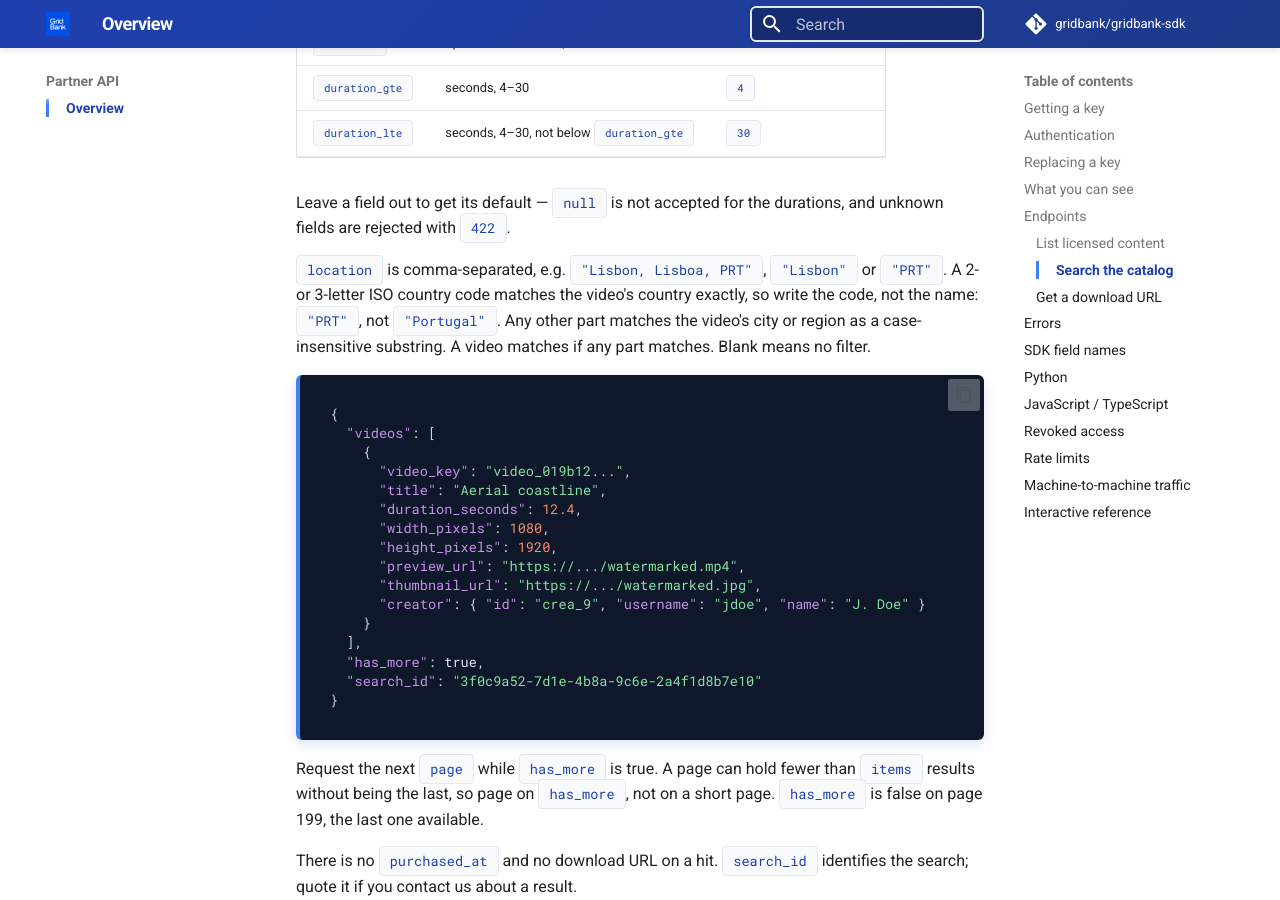
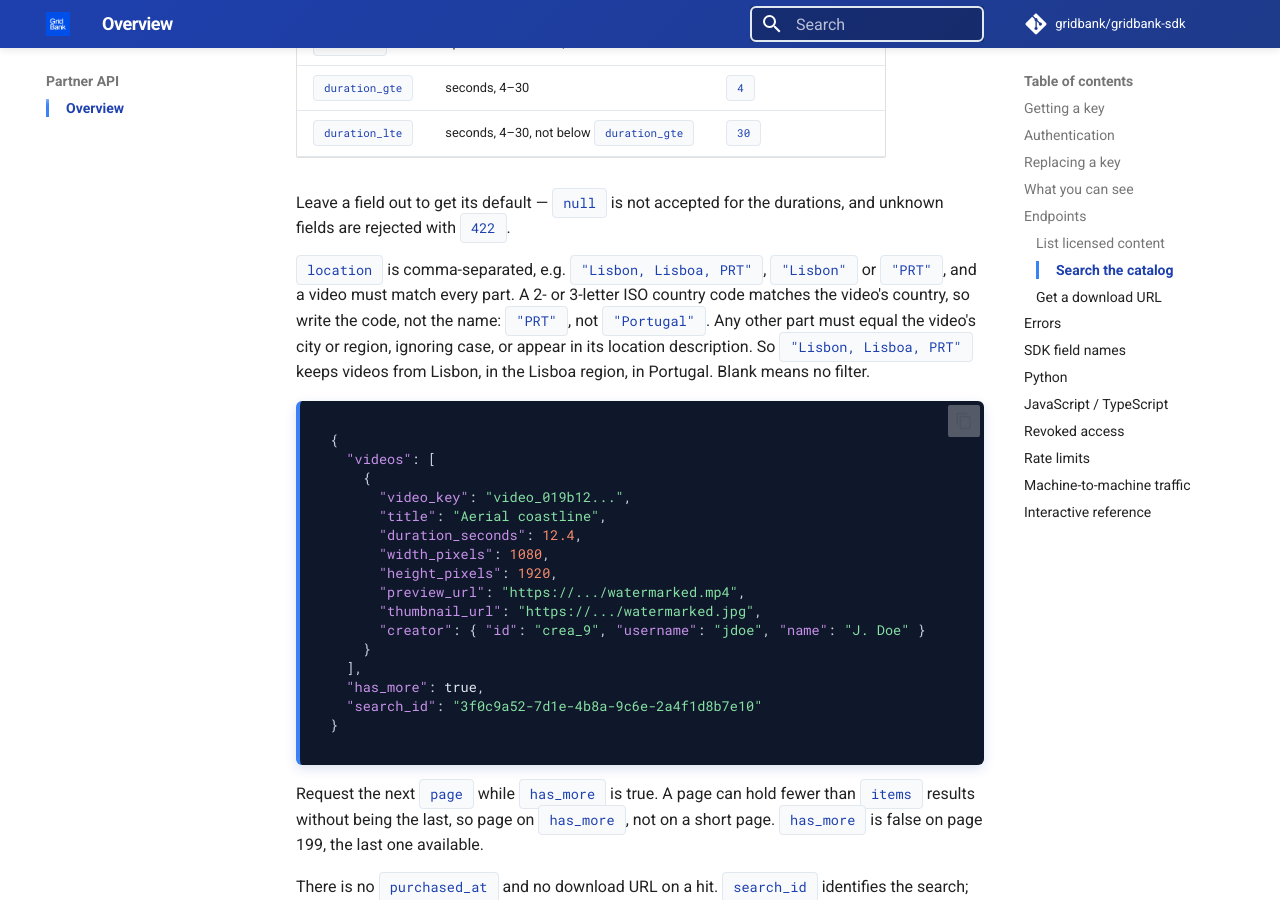
Before and after one commit to GridBank/gridbank-sdk, an MkDocs documentation site: the page built from docs/partner/index.md, in a window 1280 px wide and 900 px high, scrolled down 3348 px. Built offline with MkDocs 1.6.1 and Material for MkDocs 9.7.7, drawn with Linux system fonts in a browser that asks for light colours; comment, search, counter and statistics services are not loaded; some of the changed text lies outside the part shown.

Commit message:
fix(86bc8p7fa): describe search location matching and the 4-30s limit accurately
Co-Authored-By: Claude Opus 5.5 <noreply@anthropic.com>

````diff
--- a/docs/partner/index.md
+++ b/docs/partner/index.md
@@ -116,10 +116,12 @@ Only `query` is required: 1–200 characters, surrounding whitespace trimmed. Th
 Leave a field out to get its default — `null` is not accepted for the durations, and
 unknown fields are rejected with `422`.
 
-`location` is comma-separated, e.g. `"Lisbon, Lisboa, PRT"`, `"Lisbon"` or `"PRT"`. A 2- or
-3-letter ISO country code matches the video's country exactly, so write the code, not the
-name: `"PRT"`, not `"Portugal"`. Any other part matches the video's city or region as a
-case-insensitive substring. A video matches if any part matches. Blank means no filter.
+`location` is comma-separated, e.g. `"Lisbon, Lisboa, PRT"`, `"Lisbon"` or `"PRT"`, and a
+video must match every part. A 2- or 3-letter ISO country code matches the video's country,
+so write the code, not the name: `"PRT"`, not `"Portugal"`. Any other part must equal the
+video's city or region, ignoring case, or appear in its location description. So
+`"Lisbon, Lisboa, PRT"` keeps videos from Lisbon, in the Lisboa region, in Portugal. Blank
+means no filter.
 
 ```json
 {
````
Also changed, not shown: other parts of docs/partner/index.md (+2 -2 lines), js/README.md (+5 -5 lines), python/README.md (+5 -5 lines), 2 other files.
